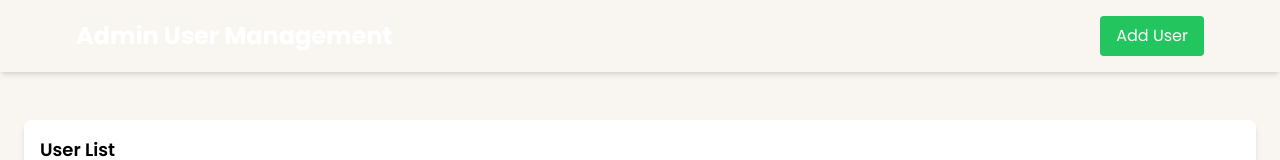
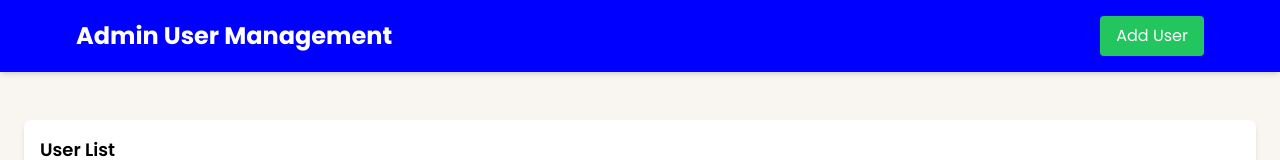
Before and after one commit to anupchy10/react, a React (Vite) app: page /AdminUsers in a window 1280 px wide. Shown: the top 160 px of the page. Built offline with nearby package versions, Linux system fonts and the light colour scheme; no server answers.

Commit message:
sasa
safds

```diff
--- a/public/AdminUsers.jsx
+++ b/public/AdminUsers.jsx
@@ -195,7 +195,7 @@ const AdminUsers = () => {
   return (
     <div className="min-h-screen bg-gradient-to-br from-gray-50 to-gray-100">
       {/* Navigation Bar */}
-      <nav className="bg-blue-600 text-white p-4 shadow-md">
+      <nav className="bgBlue text-white p-4 shadow-md">
         <div className="container mx-auto flex justify-between items-center">
           <h1 className="text-2xl font-bold">Admin User Management</h1>
           <button
--- a/src/index.css
+++ b/src/index.css
@@ -12,6 +12,10 @@ body{
   background: #f9f6f2;
   scroll-behavior: smooth;
   overflow-x: hidden;
+}
+
+.bgBlue {
+  background: blue !important;
 }
 
 .sc::-webkit-scrollbar {
```
